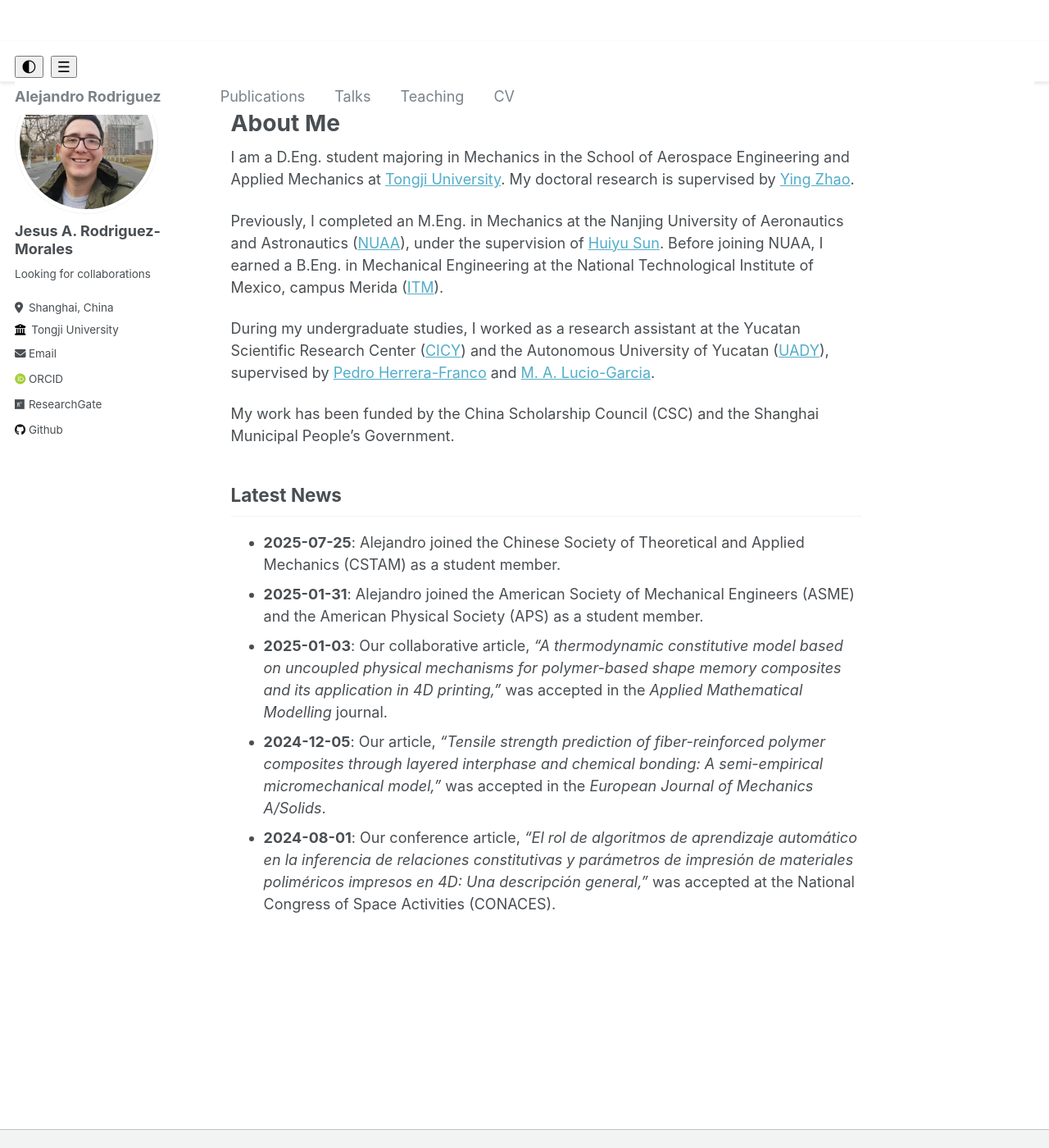
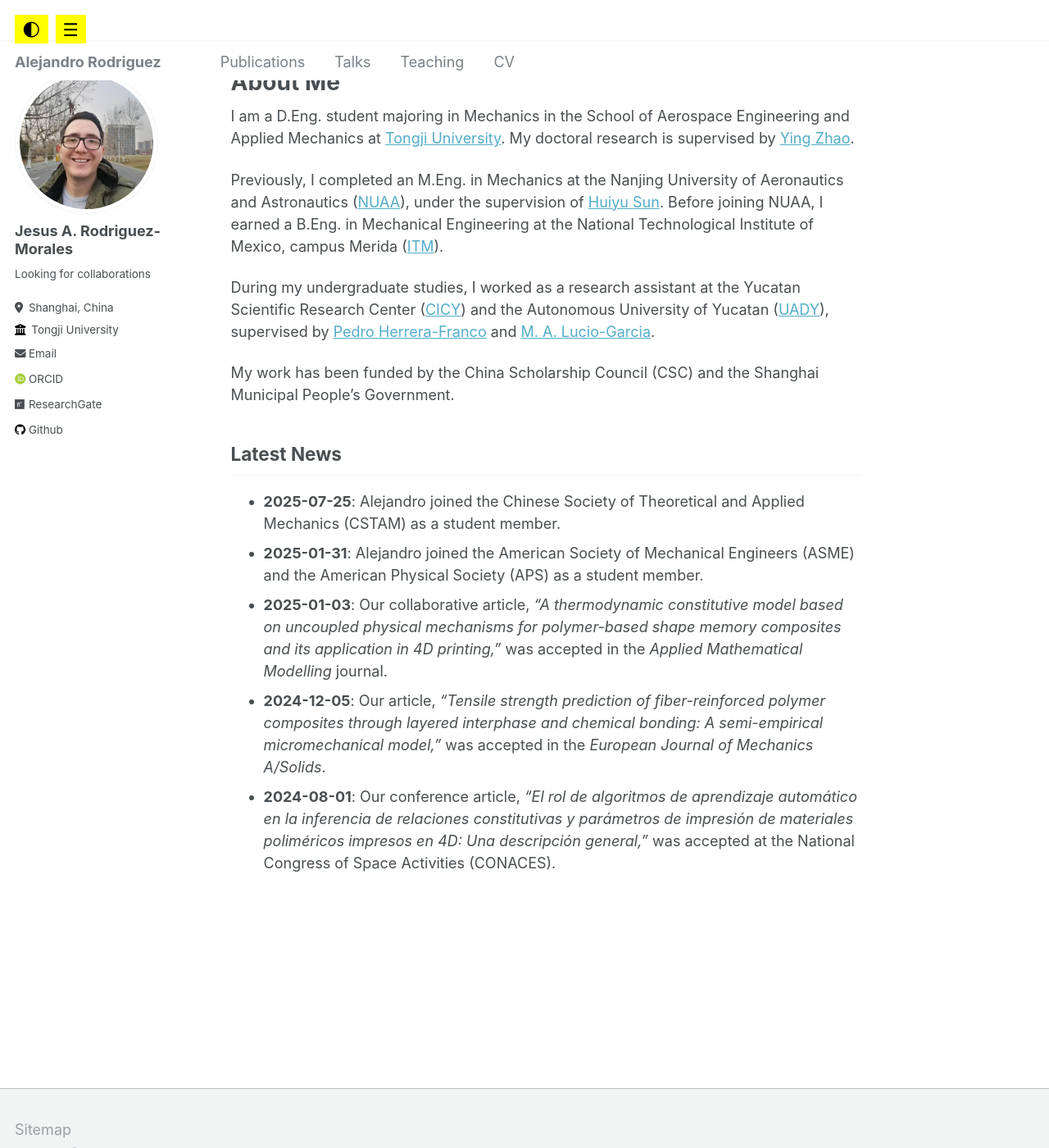
Before and after one commit to alex-rodriguez-m/alex-rodriguez-m.github.io, a Jekyll site: the page built from _pages/about.md, in a window 1280 px wide and 1400 px high. Shown: the whole window at 82% size. Built offline with Jekyll 4.4.1, drawn with Linux system fonts in a browser that asks for light colours; some web fonts are replaced.

Commit message:
Update _page.scss

```diff
--- a/_sass/_page.scss
+++ b/_sass/_page.scss
@@ -404,7 +404,7 @@
    Custom Appearance & UX Enhancements
    ================================ */
 
-/* Dark mode */
+/* Dark mode variables */
 [data-theme="dark"] {
   --mm-text: #e6e6ea;
   --mm-bg: #0b1020;
@@ -428,19 +428,8 @@
   blockquote { border-left-color: var(--mm-border); }
 }
 
-/* Sticky header */
-.masthead {
-  position: sticky;
-  top: 0;
-  z-index: 1000;
-  box-shadow: 0 2px 4px rgba(0,0,0,0.1);
-}
-
 /* Mobile nav improvements */
 @media (max-width: 768px) {
-  .masthead {
-    position: relative;
-  }
   .site-nav {
     display: none;
     flex-direction: column;
@@ -452,15 +441,17 @@
     display: flex;
     animation: slideDown 0.3s ease-out;
   }
-  #nav-toggle {
-    display: block;
-    background: none;
-    border: none;
-    font-size: 1.5rem;
-    cursor: pointer;
-  }
 }
 @keyframes slideDown {
   from { opacity: 0; transform: translateY(-10px); }
   to   { opacity: 1; transform: translateY(0); }
 }
+
+/* Header buttons */
+.header-buttons button {
+  font-size: 1.2rem;
+  background: #ff0; /* temporary visible color */
+  border: none;
+  cursor: pointer;
+  padding: 0.25rem 0.5rem;
+}
```
